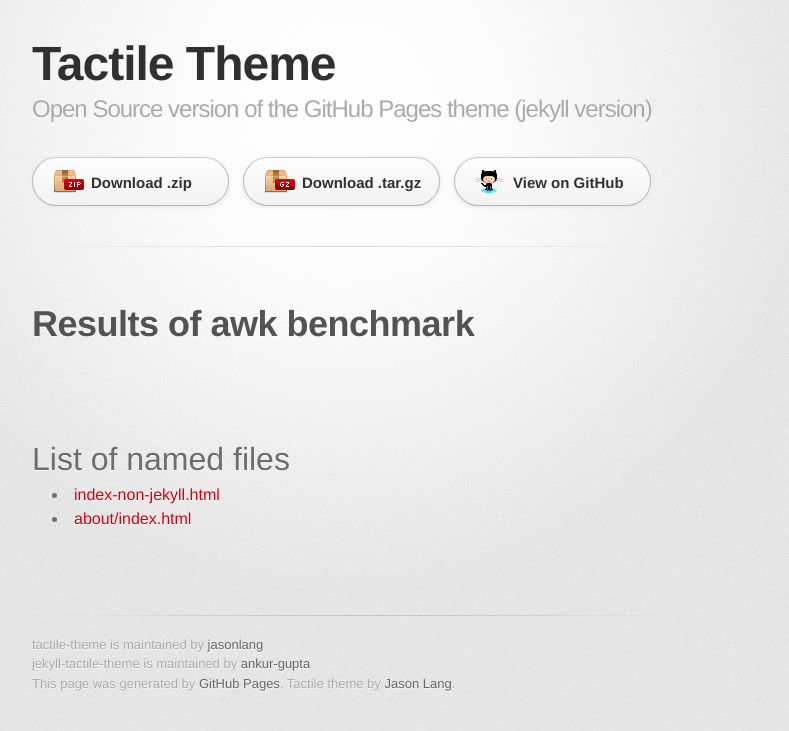
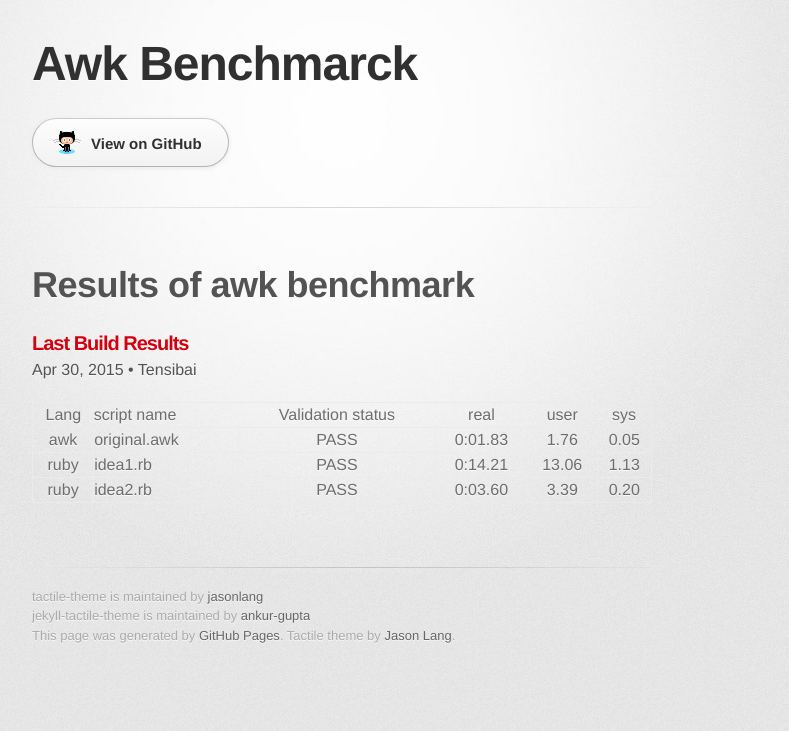
Before and after one commit to Tensibai/benchmark-awk-vs, a Jekyll site: the page built from index.html, in a window 1280 px wide. Shown: the top 731 px of the page, without its empty margins (298-1087 px from the left). Built offline with Jekyll 4.4.1, drawn with Linux system fonts in a browser that asks for light colours; some web fonts are replaced; Markdown is read by kramdown in place of the engine named in the settings.

Commit message:
First try complete

```diff
--- a/_config.yml
+++ b/_config.yml
@@ -1,4 +1,6 @@
-name: Tactile Theme
+name: Awk Benchmarck
 markdown: redcarpet
-pygments: true
+redcarpet:
+  extensions: ["no_intra_emphasis", "fenced_code_blocks", "autolink", "tables", "with_toc_data"]
+highlighter: true
 permalink: pretty
--- a/_includes/download.html
+++ b/_includes/download.html
@@ -1,5 +1,3 @@
 <section id="downloads" class="clearfix">
-    <a href="https://github.com/ankur-gupta/jekyll-tactile-theme/archive/master.zip" id="download-zip" class="button"><span>Download .zip</span></a>
-    <a href="https://github.com/ankur-gupta/jekyll-tactile-theme/archive/master.tar.gz" id="download-tar-gz" class="button"><span>Download .tar.gz</span></a>
-    <a href="https://github.com/ankur-gupta/jekyll-tactile-theme/" id="view-on-github" class="button"><span>View on GitHub</span></a>
+    <a href="https://github.com/Tensibai/benchmark-awk-vs" id="view-on-github" class="button"><span>View on GitHub</span></a>
 </section>
--- a/_layouts/default.html
+++ b/_layouts/default.html
@@ -10,7 +10,6 @@
     <div class="inner">
       <header>
         <h1><a href="{{ site.url }}/">{{ site.name }}</a></h1>
-        <h2>Open Source version of the GitHub Pages theme (jekyll version)</h2>
       </header>
 
       {%  include download.html %}
--- a/index.html
+++ b/index.html
@@ -12,12 +12,3 @@ title: Results of awk benchmark
     <dd>{{ post.excerpt }}</dd><br/>
   {% endfor %}
 </dl>
-
-
-<br/><br/>
-<h1>List of named files</h1>
-<ul>
-<li><a href="index-non-jekyll.html">index-non-jekyll.html</a></li>
-<li><a href="about/index.html">about/index.html</a></li>
-</ul>
-<br/>
```
Also changed, not shown: _posts/2015-04-30-table.md (renamed from _posts/table.md, +1 -1 lines), 1 other file.
